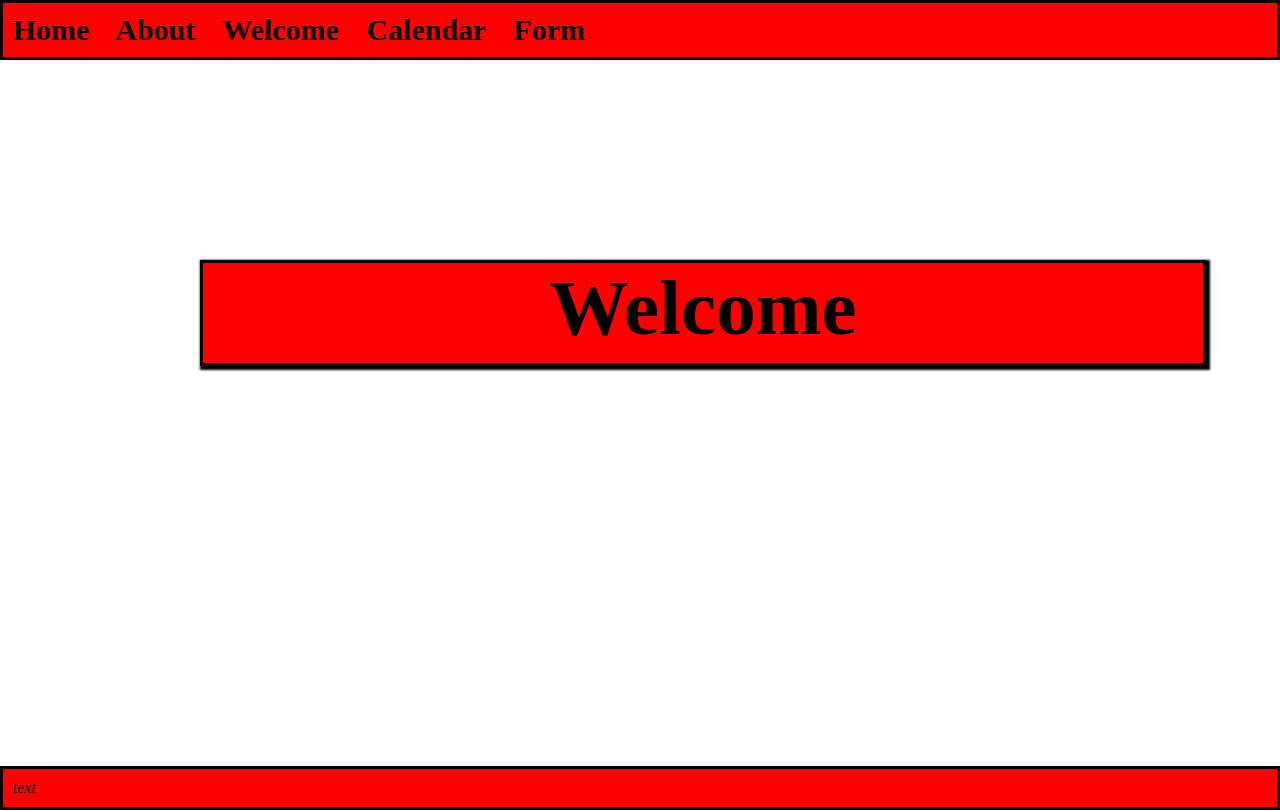
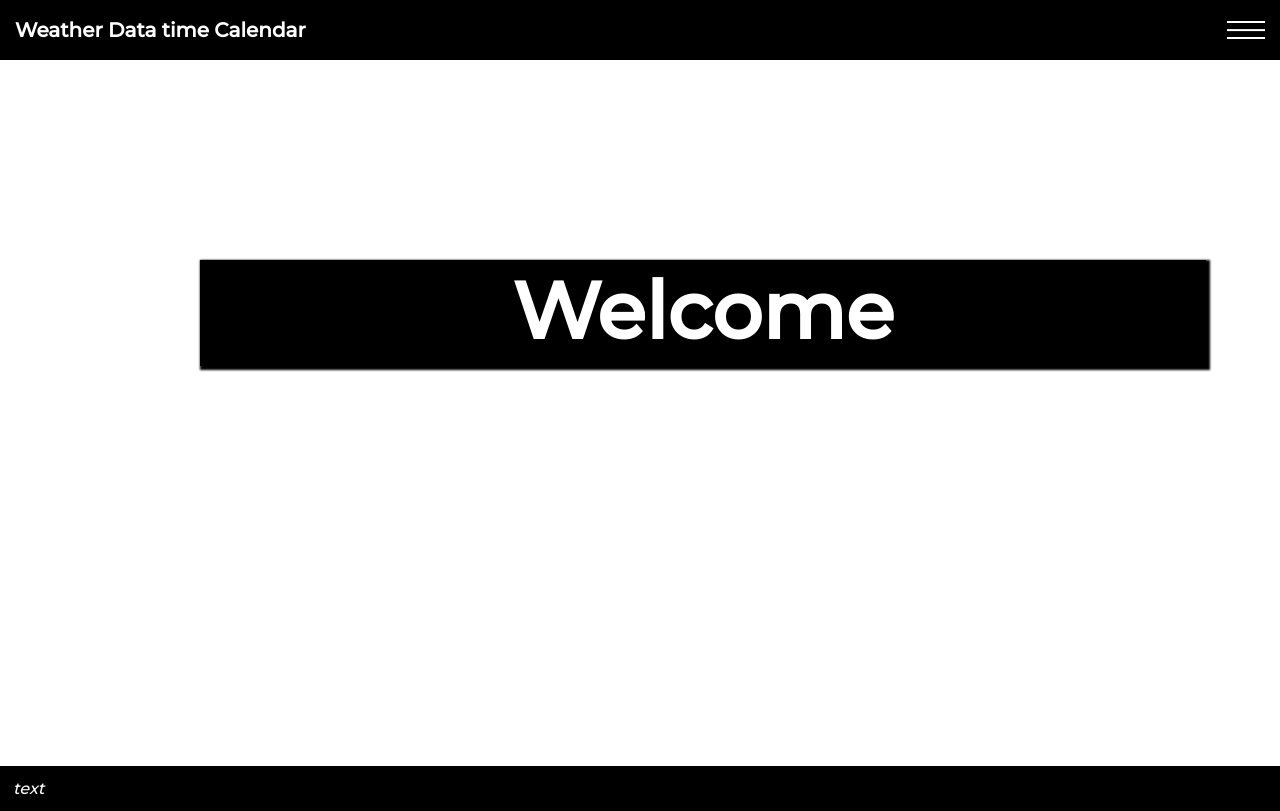
Before and after one commit to Transparency0101/WDC, a Django app: page / in a window 1280 px wide. Run offline with Django 3.2, Linux system fonts and the light colour scheme.

Commit message:
update design and add javascript

```diff
--- a/app1/templates/app1/base.html
+++ b/app1/templates/app1/base.html
@@ -1,5 +1,5 @@
 <!DOCTYPE html>
-<!-- Подключения css, images и fonts -->
+<!-- Подключения css, images, fonts и JS-->
 {% load static %}
 <html lang="ru">
 
@@ -32,6 +32,9 @@
   {% block body_html %}{% endblock %}
   <!-- Файл с footer -->
   {% include 'app1/repeat/footer.html' %}
+
+  <!-- Подключение из JS menu-burger -->
+  {% block js_html %}{% endblock %}
 </body>
 
 </html>
--- a/app1/templates/app1/form.html
+++ b/app1/templates/app1/form.html
@@ -11,7 +11,7 @@
 {% block style_html %}
 <style>
   .ForForm {
-    background-color: red;
+    background-color: black;
     border: 3px solid #000;
     margin: 150px 400px 0px 400px;
     height: 300px;
@@ -21,6 +21,7 @@
 
   .textFonts {
     font-size: 30px;
+    color: white;
   }
 </style>
 {% endblock %}
--- a/app1/templates/app1/home.html
+++ b/app1/templates/app1/home.html
@@ -13,7 +13,7 @@
   .borderForWeather {
     margin: 100px 0px 0px 430px;
     border: 3px solid;
-    background-color: #ED1616;
+    background-color: black;
     width: 600px;
     height: 440px;
     box-shadow: 2px 2px 2px #000;
@@ -22,6 +22,7 @@
 
   .FontsForWeather {
     font-size: 30px;
+    color: white;
   }
 </style>
 {% endblock %}
--- a/app1/templates/app1/repeat/footer.html
+++ b/app1/templates/app1/repeat/footer.html
@@ -4,12 +4,17 @@
   footer {
     position: relative;
     top: 200px;
-    background-color: red;
+    background-color: black;
     border: 3px solid;
     padding: 10px;
   }
+
+  address {
+    color: white;
+  }
 </style>
 {% endblock %}
+<!--Сюда HTML-->
 <footer>
   <address>
     text
--- a/app1/templates/app1/repeat/header.html
+++ b/app1/templates/app1/repeat/header.html
@@ -1,45 +1,161 @@
-<!-- Шапка для страницы -->
 <!-- Подключается с помощю include -->
 {% block style_html %}
 <style>
-  /* Что бы шапка прилегала к рамкам страницы */
-  * {
-    margin: 0px;
-    padding: 0px;
+  @import url("https://fonts.googleapis.com/css2?family=Montserrat:wght@500&display=swap");
+  /*font-family: 'Montserrat', sans-serif;*/
+
+  body {
+    margin: 0;
+    padding: 0;
+    font-family: 'Montserrat', sans-serif;
   }
 
-  /* Контуры шапки */
-  header {
-    background: red;
-    border: 3px solid;
-  }
-
-  nav {
-    font-weight: bold;
-    font-size: 30px;
-    padding: 10px;
-    word-spacing: 20px;
+  ul,
+  li {
+    list-style: none;
   }
 
   a {
     text-decoration: none;
-    color: #000;
+    color: #ffff;
+    font-weight: 900;
+    font-size: 25px;
   }
 
-  a:hover {
-    text-shadow: 2px 2px 2px #000;
-    color: #DF5C5C;
+  .container {
+    max-width: 1280px;
+    margin: 0px auto;
+    padding: 0px 15px;
+    display: flex;
+    justify-content: space-between;
+    align-items: center;
+    height: 60px;
+  }
+
+  .header {
+    background: black;
+    height: 60px;
+    z-index: 10;
+  }
+
+  .header__title {
+    font-size: 20px;
+    font-weight: 900;
+    z-index: 100;
+  }
+
+  .menu__icon {
+    display: block;
+    width: 38px;
+    height: 18px;
+    z-index: 5;
+    cursor: pointer;
+    position: relative;
+  }
+
+  .menu__icon::before,
+  .menu__icon::after,
+  .menu__icon span {
+    width: 100%;
+    height: 10%;
+    background: #ffff;
+    position: absolute;
+    transition: 0.5s ease;
+  }
+
+  .menu__icon::before,
+  .menu__icon::after {
+    content: "";
+  }
+
+  .menu__icon::before {
+    top: 0;
+  }
+
+  .menu__icon::after {
+    bottom: 0;
+  }
+
+  .menu__icon span {
+    top: 50%;
+    transform: scale(1) translate(0, -50%);
+  }
+
+  .menu__body {
+    position: fixed;
+    top: 60px;
+    right: -100%;
+    width: 20%;
+    height: 100%;
+    text-align: left;
+    background: rgb(10, 10, 10);
+    overflow: auto;
+    padding: 10px 0px 0px 0px;
+    transition: right 0.55s ease;
+  }
+
+  .menu__body.active {
+    right: 0;
+  }
+
+  .menu__icon.active span {
+    transform: scale(0) translate(0px, -50%);
+  }
+
+  .menu__icon.active::before {
+    top: 50%;
+    transform: rotate(-45deg) translate(0px, -50%);
+  }
+
+  .menu__icon.active::after {
+    bottom: 50%;
+    transform: rotate(45deg) translate(0px, 50%);
+  }
+
+  .menu__link {
+    margin-top: 10px;
   }
 </style>
 {% endblock %}
 <!-- Шапка -->
-<header>
-  <!-- Навигация -->
-  <nav>
-    <a href="/home">Home</a>
-    <a href="/about">About</a>
-    <a href="/">Welcome</a>
-    <a href="/calendar">Calendar</a>
-    <a href="/form">Form</a>
-  </nav>
-</header>
+<div class="wrapper">
+  <header class="header">
+    <div class="container">
+
+      <!-- Название сайта -->
+      <a href="#" class="header__title">Weather Data time Calendar</a>
+
+      <!-- Меню бургер -->
+      <div class="menu__icon menu">
+        <span></span>
+      </div>
+
+      <!-- Суда можешь добовлять свои нужды -->
+      <div class="menu__body">
+        <ul class="menu__list">
+          <li><a href="#" class="menu__link"></a>
+          <li><a href="/calendar">Calendar</a></li>
+          <li><a href="/form" class="menu__link">Form</a></li>
+          <li><a href="/home" class="menu__link">Home</a></li>
+          <li><a href="/about" class="menu__link">About</a></li>
+          <li><a href="/" class="menu__link">Welcome</a></li>
+        </ul>
+      </div>
+
+    </div>
+  </header>
+</div>
+<!-- Menu burger от Яши -->
+{% block js_html %}
+<script>
+  "use strict";
+
+  const menuIcon = document.querySelector('.menu__icon');
+  const menuBody = document.querySelector('.menu__body');
+
+  menuIcon.addEventListener('click', (e) => {
+    menuIcon.classList.toggle('active');
+    menuBody.classList.toggle('active');
+  });
+</script>
+{% endblock %}
--- a/app1/templates/app1/welcome.html
+++ b/app1/templates/app1/welcome.html
@@ -17,12 +17,13 @@
     width: 1000px;
     height: 100px;
     box-shadow: 2px 2px 2px 2px #000;
-    background-color: red;
+    background-color: black;
   }
 
   /* Размер и толщина фрифта */
   .fontsForWelcome {
     font-size: 79px;
+    color: white;
     font-weight: bold;
     text-align: center;
   }
```
Also changed, not shown: app1/static/app1/js/script.js (line endings or trailing spaces), 1 other file.
